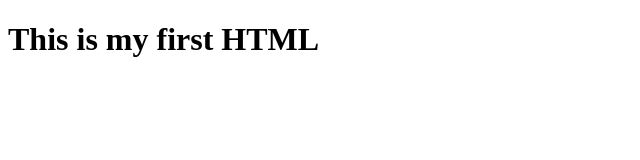
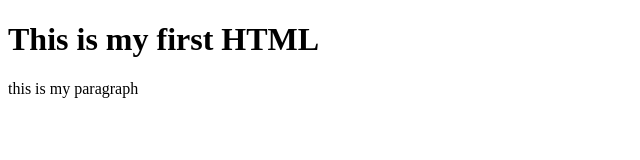
Before and after one commit to HaoyueZhang/GoBackToGitHub, a plain HTML site: page index.html in a window 1280 px wide. Shown: the whole page, without its empty margins (0-640 px from the left). Drawn offline with Linux system fonts and the light colour scheme.

Commit message:
added a paragraph to index.html

```diff
--- a/index.html
+++ b/index.html
@@ -5,5 +5,6 @@
 </head>
 <body>
 	<h1>This is my first HTML</h1>
+	<P>this is my paragraph</P>
 </body>
 </html>
```
